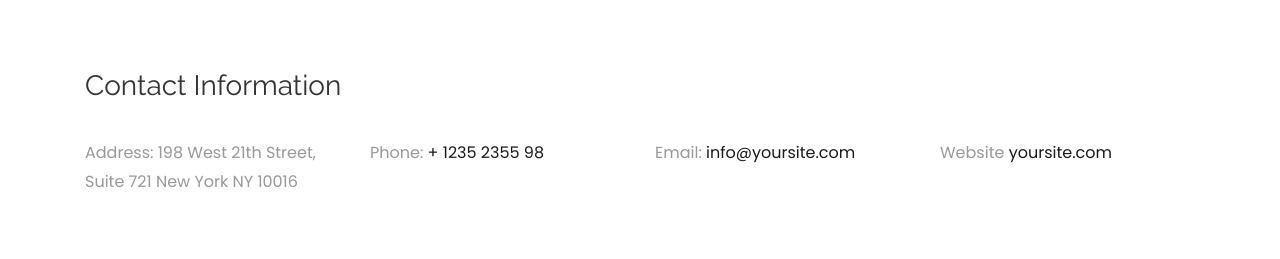
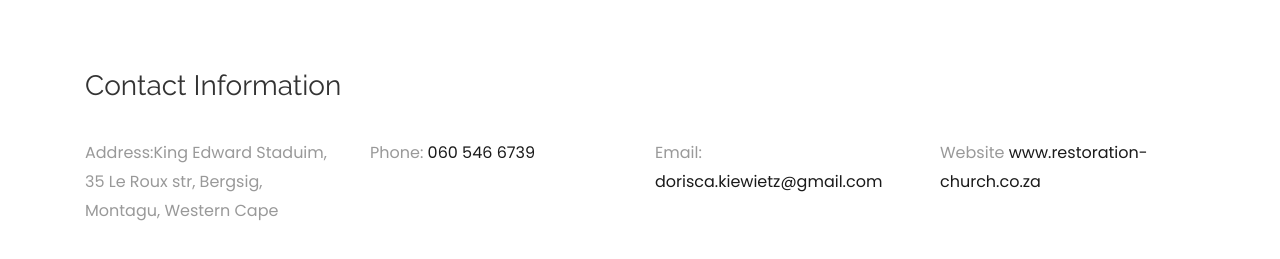
Before and after one commit to randallerasmus/RestorationChurchMontagu, a plain HTML site: page contact.html in a window 1280 px wide. Shown: the part 940-1199 px from the top of the page. Drawn offline with Linux system fonts and the light colour scheme; some packages are replaced by stand-ins of ours; no server answers; grey boxes are pictures that could not be loaded; files whose address does not match are found by name.

Commit message:
Updating the Address of Church

```diff
--- a/contact.html
+++ b/contact.html
@@ -96,16 +96,16 @@
           </div>
           <div class="w-100"></div>
           <div class="col-md-3">
-            <p><span>Address:</span> 198 West 21th Street, Suite 721 New York NY 10016</p>
+            <p><span>Address:</span>King Edward Staduim, 35 Le Roux str, Bergsig, Montagu, Western Cape</p>
           </div>
           <div class="col-md-3">
-            <p><span>Phone:</span> <a href="tel://1234567920">+ 1235 2355 98</a></p>
+            <p><span>Phone:</span> <a href="tel://1234567920">060 546 6739</a></p>
           </div>
           <div class="col-md-3">
-            <p><span>Email:</span> <a href="mailto:info@yoursite.com">info@yoursite.com</a></p>
+            <p><span>Email:</span> <a href="mailto:info@yoursite.com">dorisca.kiewietz@gmail.com</a></p>
           </div>
           <div class="col-md-3">
-            <p><span>Website</span> <a href="#">yoursite.com</a></p>
+            <p><span>Website</span> <a href="#">www.restoration-church.co.za</a></p>
           </div>
         </div>
         <div class="row block-9">
```
Also changed, not shown: about.html (+1 -1 lines).
